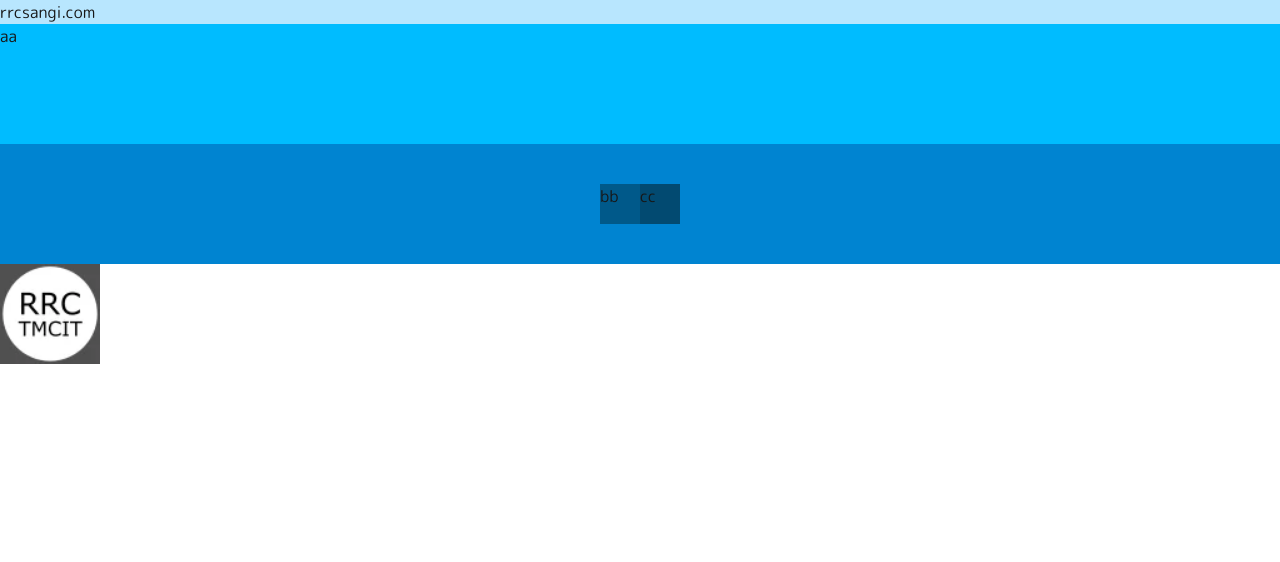
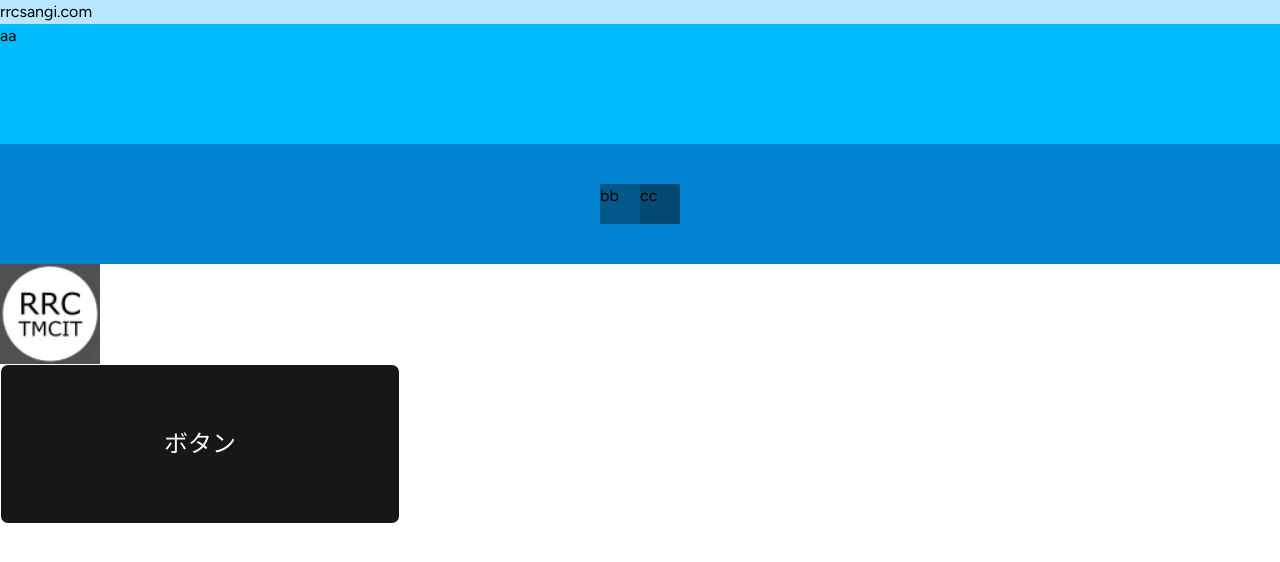
Before and after one commit to ohirugoha-n/rrc-web, a Next.js app: page /root in a window 1280 px wide. Shown: the top 562 px of the page. Built offline with nearby package versions, Linux system fonts and the light colour scheme.

Commit message:
shadcnのインストール (#7)
* install shadcn

* button demo

* ボタンにもフォントを適用

```diff
--- a/src/app/globals.css
+++ b/src/app/globals.css
@@ -1,26 +1,132 @@
 @import "tailwindcss";
+@import "tw-animate-css";
+@import "shadcn/tailwind.css";
 
-:root {
-  --background: #ffffff;
-  --foreground: #171717;
-}
+@custom-variant dark (&:is(.dark *));
 
 @theme inline {
   --color-background: var(--background);
   --color-foreground: var(--foreqground);
+  --font-sans: var(--font-mplus-rounded);
   /* --font-sans: var(--font-geist-sans);
   --font-mono: var(--font-geist-mono); */
+  --font-heading: var(--font-sans);
+  --font-sans: var(--font-sans);
+  --color-sidebar-ring: var(--sidebar-ring);
+  --color-sidebar-border: var(--sidebar-border);
+  --color-sidebar-accent-foreground: var(--sidebar-accent-foreground);
+  --color-sidebar-accent: var(--sidebar-accent);
+  --color-sidebar-primary-foreground: var(--sidebar-primary-foreground);
+  --color-sidebar-primary: var(--sidebar-primary);
+  --color-sidebar-foreground: var(--sidebar-foreground);
+  --color-sidebar: var(--sidebar);
+  --color-chart-5: var(--chart-5);
+  --color-chart-4: var(--chart-4);
+  --color-chart-3: var(--chart-3);
+  --color-chart-2: var(--chart-2);
+  --color-chart-1: var(--chart-1);
+  --color-ring: var(--ring);
+  --color-input: var(--input);
+  --color-border: var(--border);
+  --color-destructive: var(--destructive);
+  --color-accent-foreground: var(--accent-foreground);
+  --color-accent: var(--accent);
+  --color-muted-foreground: var(--muted-foreground);
+  --color-muted: var(--muted);
+  --color-secondary-foreground: var(--secondary-foreground);
+  --color-secondary: var(--secondary);
+  --color-primary-foreground: var(--primary-foreground);
+  --color-primary: var(--primary);
+  --color-popover-foreground: var(--popover-foreground);
+  --color-popover: var(--popover);
+  --color-card-foreground: var(--card-foreground);
+  --color-card: var(--card);
+  --radius-sm: calc(var(--radius) * 0.6);
+  --radius-md: calc(var(--radius) * 0.8);
+  --radius-lg: var(--radius);
+  --radius-xl: calc(var(--radius) * 1.4);
+  --radius-2xl: calc(var(--radius) * 1.8);
+  --radius-3xl: calc(var(--radius) * 2.2);
+  --radius-4xl: calc(var(--radius) * 2.6);
 }
 
-@media (prefers-color-scheme: dark) {
-  :root {
-    --background: #0a0a0a;
-    --foreground: #ededed;
+:root {
+  --background: oklch(1 0 0);
+  --foreground: oklch(0.145 0 0);
+  --card: oklch(1 0 0);
+  --card-foreground: oklch(0.145 0 0);
+  --popover: oklch(1 0 0);
+  --popover-foreground: oklch(0.145 0 0);
+  --primary: oklch(0.205 0 0);
+  --primary-foreground: oklch(0.985 0 0);
+  --secondary: oklch(0.97 0 0);
+  --secondary-foreground: oklch(0.205 0 0);
+  --muted: oklch(0.97 0 0);
+  --muted-foreground: oklch(0.556 0 0);
+  --accent: oklch(0.97 0 0);
+  --accent-foreground: oklch(0.205 0 0);
+  --destructive: oklch(0.577 0.245 27.325);
+  --border: oklch(0.922 0 0);
+  --input: oklch(0.922 0 0);
+  --ring: oklch(0.708 0 0);
+  --chart-1: oklch(0.87 0 0);
+  --chart-2: oklch(0.556 0 0);
+  --chart-3: oklch(0.439 0 0);
+  --chart-4: oklch(0.371 0 0);
+  --chart-5: oklch(0.269 0 0);
+  --radius: 0.625rem;
+  --sidebar: oklch(0.985 0 0);
+  --sidebar-foreground: oklch(0.145 0 0);
+  --sidebar-primary: oklch(0.205 0 0);
+  --sidebar-primary-foreground: oklch(0.985 0 0);
+  --sidebar-accent: oklch(0.97 0 0);
+  --sidebar-accent-foreground: oklch(0.205 0 0);
+  --sidebar-border: oklch(0.922 0 0);
+  --sidebar-ring: oklch(0.708 0 0);
+}
+
+.dark {
+  --background: oklch(0.145 0 0);
+  --foreground: oklch(0.985 0 0);
+  --card: oklch(0.205 0 0);
+  --card-foreground: oklch(0.985 0 0);
+  --popover: oklch(0.205 0 0);
+  --popover-foreground: oklch(0.985 0 0);
+  --primary: oklch(0.922 0 0);
+  --primary-foreground: oklch(0.205 0 0);
+  --secondary: oklch(0.269 0 0);
+  --secondary-foreground: oklch(0.985 0 0);
+  --muted: oklch(0.269 0 0);
+  --muted-foreground: oklch(0.708 0 0);
+  --accent: oklch(0.269 0 0);
+  --accent-foreground: oklch(0.985 0 0);
+  --destructive: oklch(0.704 0.191 22.216);
+  --border: oklch(1 0 0 / 10%);
+  --input: oklch(1 0 0 / 15%);
+  --ring: oklch(0.556 0 0);
+  --chart-1: oklch(0.87 0 0);
+  --chart-2: oklch(0.556 0 0);
+  --chart-3: oklch(0.439 0 0);
+  --chart-4: oklch(0.371 0 0);
+  --chart-5: oklch(0.269 0 0);
+  --sidebar: oklch(0.205 0 0);
+  --sidebar-foreground: oklch(0.985 0 0);
+  --sidebar-primary: oklch(0.488 0.243 264.376);
+  --sidebar-primary-foreground: oklch(0.985 0 0);
+  --sidebar-accent: oklch(0.269 0 0);
+  --sidebar-accent-foreground: oklch(0.985 0 0);
+  --sidebar-border: oklch(1 0 0 / 10%);
+  --sidebar-ring: oklch(0.556 0 0);
+}
+
+@layer base {
+  * {
+    @apply border-border outline-ring/50;
+  }
+  body {
+    @apply bg-background text-foreground;
+  }
+  html {
+    @apply font-sans;
   }
 }
-
-body {
-  background: var(--background);
-  color: var(--foreground);
-  font-family: var(--font-mplus-rounded);
-}
--- a/src/app/layout.tsx
+++ b/src/app/layout.tsx
@@ -1,7 +1,11 @@
-import { M_PLUS_Rounded_1c } from 'next/font/google';
+import { M_PLUS_Rounded_1c, Figtree } from 'next/font/google';
 
 import type { Metadata } from 'next';
+
 import './globals.css';
+import { cn } from '@/lib/utils';
+
+const figtree = Figtree({ subsets: ['latin'], variable: '--font-sans' });
 
 const mPlusRounded = M_PLUS_Rounded_1c({
   weight: ['400', '700'], // 必要な太さだけ指定
@@ -22,7 +26,16 @@
 
 const RootLayout = ({ children }: props) => {
   return (
-    <html className={`${mPlusRounded.variable} h-full antialiased`} lang='ja'>
+    <html
+      className={cn(
+        'h-full',
+        'antialiased',
+        mPlusRounded.variable,
+        'font-sans',
+        figtree.variable,
+      )}
+      lang='ja'
+    >
       <body className='flex min-h-full flex-col'>{children}</body>
     </html>
   );
--- a/src/app/root/page.tsx
+++ b/src/app/root/page.tsx
@@ -1,4 +1,6 @@
 import Image from 'next/image';
+
+import { Button } from '@/components/ui/button';
 
 const Page = () => {
   return (
@@ -10,6 +12,7 @@
         <div className='h-10 w-10 bg-sky-900'>cc</div>
       </div>
       <Image alt='img' height='100' src='/root/img.webp' width='100' />
+      <Button className='h-40 w-100 rounded-md text-2xl'>ボタン</Button>
     </div>
   );
 };
--- /dev/null
+++ b/src/components/ui/button.tsx
@@ -0,0 +1,56 @@
+import { Button as ButtonPrimitive } from '@base-ui/react/button';
+import { cva, type VariantProps } from 'class-variance-authority';
+
+import { cn } from '@/lib/utils';
+
+const buttonVariants = cva(
+  "group/button inline-flex shrink-0 items-center justify-center rounded-4xl border border-transparent bg-clip-padding text-sm font-medium whitespace-nowrap transition-all outline-none select-none focus-visible:border-ring focus-visible:ring-[3px] focus-visible:ring-ring/50 active:not-aria-[haspopup]:translate-y-px disabled:pointer-events-none disabled:opacity-50 aria-invalid:border-destructive aria-invalid:ring-[3px] aria-invalid:ring-destructive/20 dark:aria-invalid:border-destructive/50 dark:aria-invalid:ring-destructive/40 [&_svg]:pointer-events-none [&_svg]:shrink-0 [&_svg:not([class*='size-'])]:size-4",
+  {
+    variants: {
+      variant: {
+        default: 'bg-primary text-primary-foreground hover:bg-primary/80',
+        outline:
+          'border-border bg-input/30 hover:bg-input/50 hover:text-foreground aria-expanded:bg-muted aria-expanded:text-foreground',
+        secondary:
+          'bg-secondary text-secondary-foreground hover:bg-[color-mix(in_oklch,var(--secondary),var(--foreground)_5%)] aria-expanded:bg-secondary aria-expanded:text-secondary-foreground',
+        ghost:
+          'hover:bg-muted hover:text-foreground aria-expanded:bg-muted aria-expanded:text-foreground dark:hover:bg-muted/50',
+        destructive:
+          'bg-destructive/10 text-destructive hover:bg-destructive/20 focus-visible:border-destructive/40 focus-visible:ring-destructive/20 dark:bg-destructive/20 dark:hover:bg-destructive/30 dark:focus-visible:ring-destructive/40',
+        link: 'text-primary underline-offset-4 hover:underline',
+      },
+      size: {
+        default:
+          'h-9 gap-1.5 px-3 has-data-[icon=inline-end]:pr-2.5 has-data-[icon=inline-start]:pl-2.5',
+        xs: "h-6 gap-1 px-2.5 text-xs has-data-[icon=inline-end]:pr-2 has-data-[icon=inline-start]:pl-2 [&_svg:not([class*='size-'])]:size-3",
+        sm: 'h-8 gap-1 px-3 has-data-[icon=inline-end]:pr-2 has-data-[icon=inline-start]:pl-2',
+        lg: 'h-10 gap-1.5 px-4 has-data-[icon=inline-end]:pr-3 has-data-[icon=inline-start]:pl-3',
+        icon: 'size-9',
+        'icon-xs': "size-6 [&_svg:not([class*='size-'])]:size-3",
+        'icon-sm': 'size-8',
+        'icon-lg': 'size-10',
+      },
+    },
+    defaultVariants: {
+      variant: 'default',
+      size: 'default',
+    },
+  },
+);
+
+const Button = ({
+  className,
+  variant = 'default',
+  size = 'default',
+  ...props
+}: ButtonPrimitive.Props & VariantProps<typeof buttonVariants>) => {
+  return (
+    <ButtonPrimitive
+      className={cn(buttonVariants({ variant, size, className }))}
+      data-slot='button'
+      {...props}
+    />
+  );
+};
+
+export { Button, buttonVariants };
--- /dev/null
+++ b/src/lib/utils.ts
@@ -0,0 +1,6 @@
+import { clsx, type ClassValue } from 'clsx';
+import { twMerge } from 'tailwind-merge';
+
+export function cn(...inputs: ClassValue[]) {
+  return twMerge(clsx(inputs));
+}
```
Also changed, not shown: package.json (+9 -1 lines), components.json (added), 1 other file (tests, documents, lock files or other folders).
